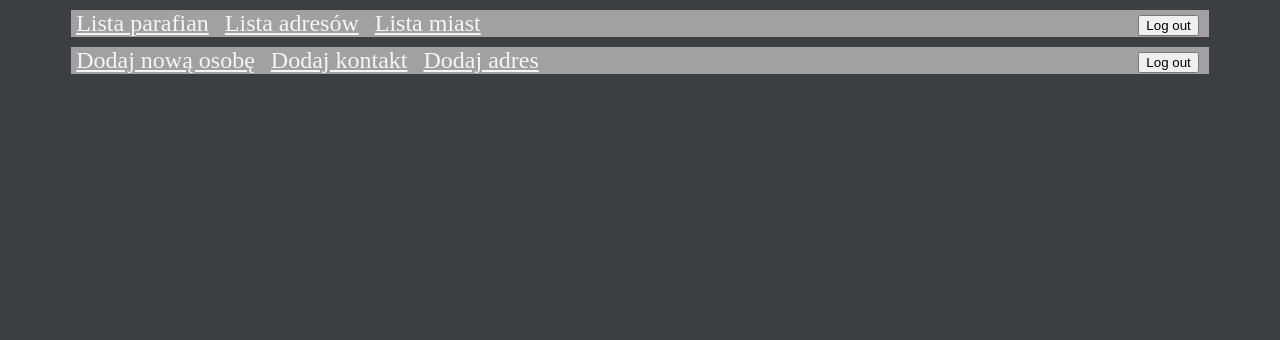
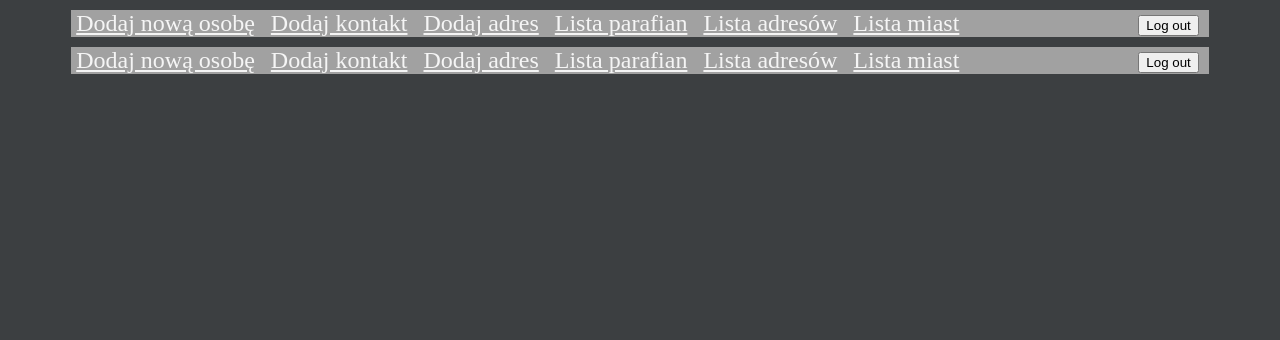
Before and after one commit to maczet/parafia3.0, a PHP site: page /index.php?view=menu_login in a window 1280 px wide. Shown: the part 98-438 px from the top of the page. Run offline with PHP 8.4, Linux system fonts and the light colour scheme; a user stored in the database is signed in.

Commit message:
drobne poprawki i komentarz.

```diff
--- a/css/style.css
+++ b/css/style.css
@@ -9,6 +9,7 @@ header{
     padding: 5px;
 }
 
+/*główny szablon*/
 #container{
     margin-left: auto;
     margin-right: auto;
@@ -23,6 +24,7 @@ header{
     font-size: large;
 }
 
+/*podział strony na 2 kwadraty*/
 .square{
     width: 50%;
     float: left;
@@ -324,6 +326,7 @@ footer h5{
     text-align: right;
 }
 
+/*guziki*/
 .cancel{
     background: darkred;
 }
--- a/js/script.js
+++ b/js/script.js
@@ -4,6 +4,7 @@
 
 var services = [];
 
+//logowanie użytkownika
 function logIn(){
     var obj, username, password, json;
     username = document.getElementById('username').value;
@@ -37,7 +38,7 @@ function logIn(){
     xhttp.send(json);
 }
 
-
+//wylogowywanie użytkownika
 function logOut( string ){
     var xhttp = new XMLHttpRequest();
     xhttp.onreadystatechange = function() {
@@ -57,6 +58,7 @@ function logOut( string ){
     xhttp.send();
 }
 
+//rejestracja nowego użytkownika
 function validForm(){
     event.preventDefault(event);
 
--- a/view/menu.php
+++ b/view/menu.php
@@ -8,7 +8,11 @@
 include_once($_SERVER['DOCUMENT_ROOT']."/php/dbengine.php");
 if (DBEngine::getDatabase()->isLogged()) {
     ?>
+<!--    Menu for login person-->
     <div class="menuContainer">
+        <a href="main.php?view=add_person" title="Dodaj nową osobę">Dodaj nową osobę</a>
+        <a href="main.php?view=add_contact" title="Dodaj nowy kontakt">Dodaj kontakt</a>
+        <a href="main.php?view=add_address" title="Dodaj nowy adres">Dodaj adres</a>
         <a href="index.php?view=persons" title="Lista parafian">Lista parafian</a>
         <a href="index.php?view=addresses" title="Lista adresów">Lista adresów</a>
         <a href="index.php?view=cities" title="Lista miast">Lista miast</a>
@@ -17,6 +21,7 @@ if (DBEngine::getDatabase()->isLogged()) {
     <?php
 } else {
     ?>
+<!--    Menu for no login person-->
     <div class="menuContainer">
         <a href="index.php?view=login" title="Strona logowania">Logowanie</a>
         <a href="index.php?view=register" title="Strona rejestracji nowego użytkownika">Rejestracja</a>
--- a/view/menu_login.php
+++ b/view/menu_login.php
@@ -7,9 +7,14 @@
  */
 ?>
 
+
+<!--do usunięcia kiedy menu bedzie działać-->
 <div class="menuContainer">
     <a href="main.php?view=add_person" title="Dodaj nową osobę">Dodaj nową osobę</a>
     <a href="main.php?view=add_contact" title="Dodaj nowy kontakt">Dodaj kontakt</a>
     <a href="main.php?view=add_address" title="Dodaj nowy adres">Dodaj adres</a>
+    <a href="index.php?view=persons" title="Lista parafian">Lista parafian</a>
+    <a href="index.php?view=addresses" title="Lista adresów">Lista adresów</a>
+    <a href="index.php?view=cities" title="Lista miast">Lista miast</a>
     <button class="logoutButton" onclick="logOut('php/logout.php')">Log out</button>
 </div>
```
